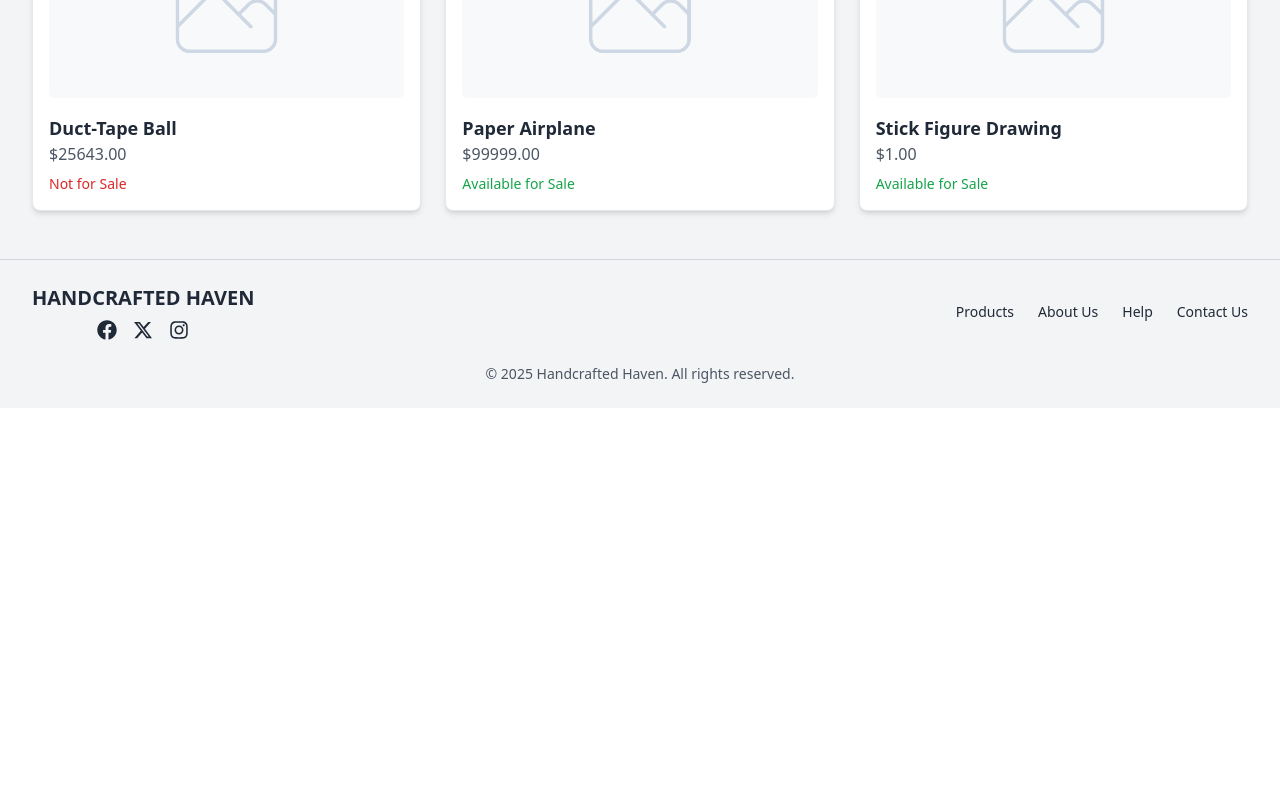
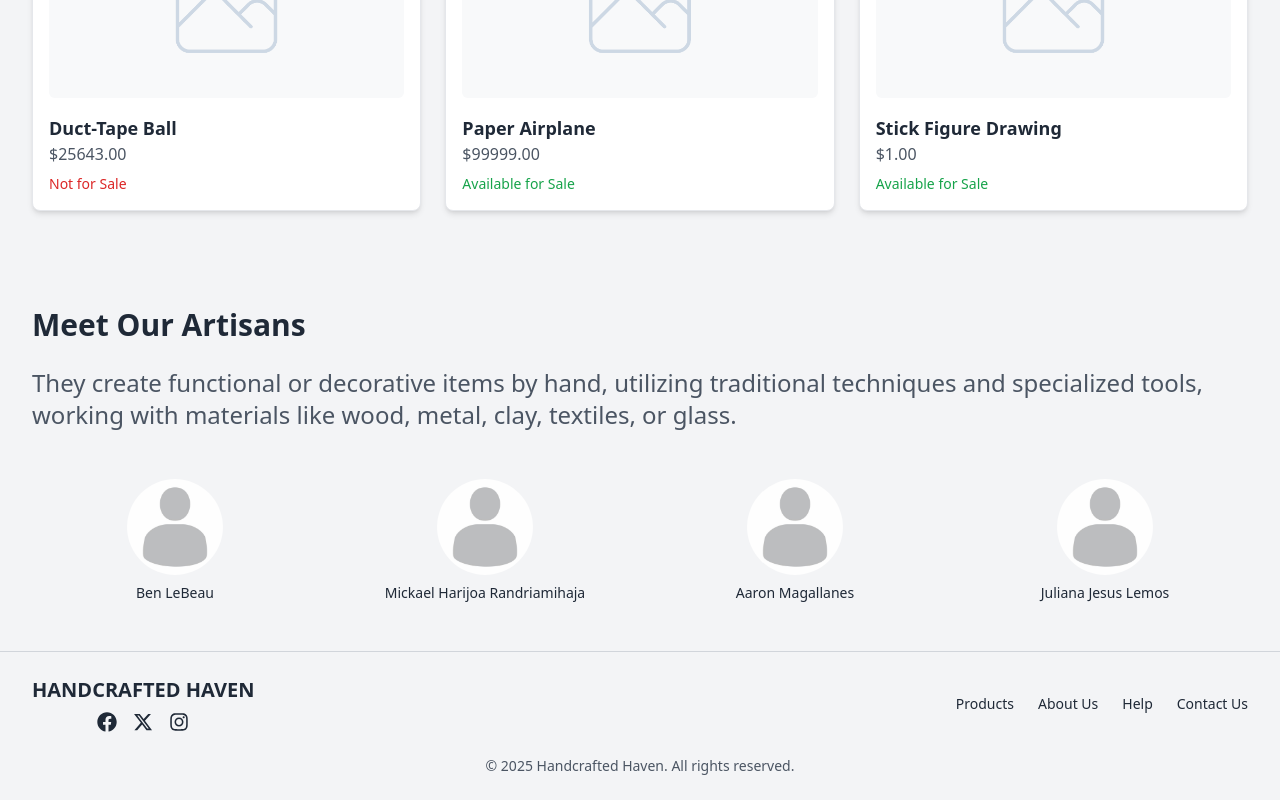
Before and after one commit to benjaminjalebeau/WDD430Team13, a Next.js app in the folder handcrafted-haven/: page / in a window 1280 px wide. Shown: the part 764-1564 px from the top of the page. Before the commit the page ends 1172 px from the top, so only its background shows below. Built offline with nearby package versions, Linux system fonts and the light colour scheme; no server answers.

Commit message:
Artisan (seller) component

```diff
--- a/handcrafted-haven/src/app/lib/definitions.ts
+++ b/handcrafted-haven/src/app/lib/definitions.ts
@@ -8,6 +8,7 @@ export type User = {
     password: string;
     userType: 'basic' | 'seller';
     bio: string; // Only will be populated if the user is a seller.
+    photoURL: string; // Optional, will be populated if the user has a profile picture.
 };
 
 export type Review = {
--- a/handcrafted-haven/src/app/lib/placeholder-data.ts
+++ b/handcrafted-haven/src/app/lib/placeholder-data.ts
@@ -6,7 +6,8 @@ const users = [
         email: 'ben@fakemail.com',
         password: 'password',
         userType: 'seller',
-        bio: 'I am a seller who can add items'
+        bio: 'I am a seller who can add items',
+        photoURL: "./placeholder-profile.jpg"
     },
     {
         id: 2,
@@ -14,7 +15,9 @@ const users = [
         email: 'mickael@fakemail.com',
         password: 'password',
         userType: 'seller',
-        bio: 'I am a seller who can add items'
+        bio: 'I am a seller who can add items',
+        photoURL: "./placeholder-profile.jpg"
+
     },
     {
         id: 3,
@@ -22,7 +25,8 @@ const users = [
         email: 'aaron@fakemail.com',
         password: 'password',
         userType: 'seller',
-        bio: 'I am a seller who can add items'
+        bio: 'I am a seller who can add items',
+        photoURL: "./placeholder-profile.jpg"
     },
     {
         id: 4,
@@ -30,7 +34,8 @@ const users = [
         email: 'juliana@fakemail.com',
         password: 'password',
         userType: 'seller',
-        bio: 'I am a seller who can add items'
+        bio: 'I am a seller who can add items',
+        photoURL: "./placeholder-profile.jpg"
     },
     {
         id: 5,
@@ -38,7 +43,8 @@ const users = [
         email: 'basic@fakemail.com',
         password: 'password',
         userType: 'basic',
-        bio: 'I am a basic user that can add reviews.'
+        bio: 'I am a basic user that can add reviews.',
+        photoURL: "./placeholder-profile.jpg"
     }
 ];
 
--- a/handcrafted-haven/src/app/page.tsx
+++ b/handcrafted-haven/src/app/page.tsx
@@ -2,13 +2,17 @@ import Link from "next/link";
 import Navbar from "../components/Navbar";
 import Footer from "../components/Footer";
 import Product from "../components/Product";
-import { products } from "./lib/placeholder-data";
+import Artisan from "../components/Artisan";
+import { products, users } from "./lib/placeholder-data";
 
 export default function Home() {
   // Get the 3 latest products (sorted by listedDate)
   const latestProducts = [...products]
     .sort((a, b) => new Date(b.listedDate).getTime() - new Date(a.listedDate).getTime())
-    .slice(0, 3)
+    .slice(0, 3);
+
+  const artisans = users.filter((user) => user.userType === "seller");
+
   return (
     <div className="min-h-screen flex flex-col justify-between bg-gray-100">
       <Navbar /> {/* NavBar component */}
@@ -67,6 +71,23 @@ export default function Home() {
             </div>
           </div>
         </section>
+
+        {/* Artisans Section */}
+        <section className="bg-gray-100 py-12">
+          <div className="max-w-[85rem] mx-auto px-4 sm:px-6 lg:px-8">
+            <h2 className="text-3xl font-bold text-gray-800 mb-6 text-left">
+              Meet Our Artisans
+            </h2>
+            <h2 className="text-2xl text-gray-600 mb-12">
+              They create functional or decorative items by hand, utilizing traditional techniques and specialized tools, working with materials like wood, metal, clay, textiles, or glass.
+            </h2>
+            <div className="grid grid-cols-2 sm:grid-cols-3 lg:grid-cols-4 gap-6">
+              {artisans.map((artisan) => (
+                <Artisan key={artisan.id} name={artisan.name} photoURL={artisan.photoURL} />
+              ))}
+            </div>
+          </div>
+        </section>
       </main>
       <Footer /> {/* Footer component */}
     </div>
--- a/handcrafted-haven/src/app/seed/route.ts
+++ b/handcrafted-haven/src/app/seed/route.ts
@@ -20,6 +20,7 @@ async function seedUsers() {
         password TEXT NOT NULL,
         user_type VARCHAR(255) NOT NULL,
         bio VARCHAR(255)
+        photoURL VARCHAR(255) DEFAULT './placeholder-profile.jpg'
         );
     `;
     //Pulls and iterates through data in seed file.
--- /dev/null
+++ b/handcrafted-haven/src/components/Artisan.tsx
@@ -0,0 +1,23 @@
+import React from "react";
+
+interface ArtisanProps {
+  name: string;
+  photoURL?: string;
+}
+
+const Artisan: React.FC<ArtisanProps> = ({ name, photoURL }) => {
+  return (
+    <div className="flex flex-col items-center">
+      <div className="w-24 h-24 mb-2">
+        <img
+          src={photoURL || "/placeholder-profile.jpg"}
+          alt={name}
+          className="w-full h-full object-cover rounded-full"
+        />
+      </div>
+      <h3 className="text-sm font-medium text-gray-800">{name}</h3>
+    </div>
+  );
+};
+
+export default Artisan;
```
Also changed, not shown: handcrafted-haven/public/placeholder-profile.jpg (added), 1 other file (tests, documents, lock files or other folders). Lines whose indentation alone changed are shown as unchanged.
